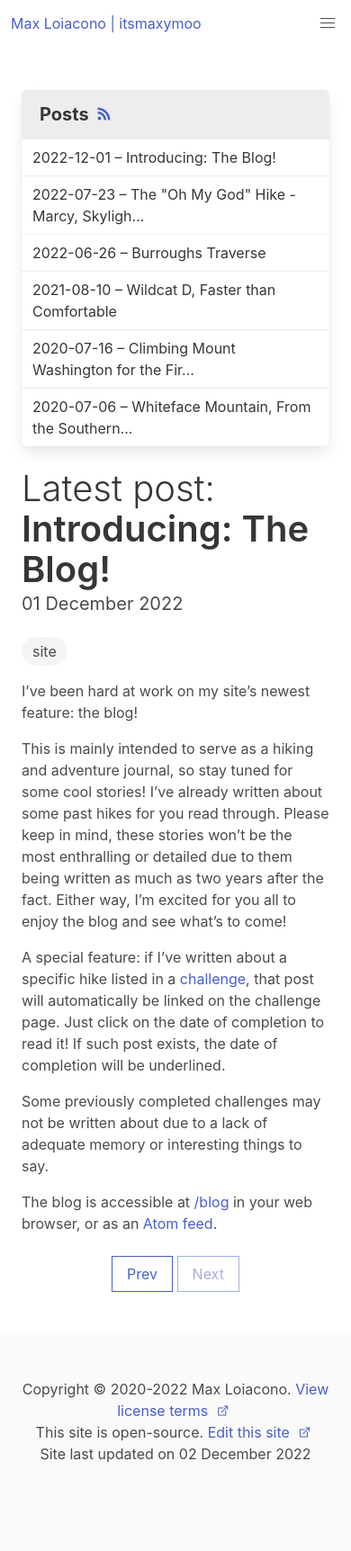
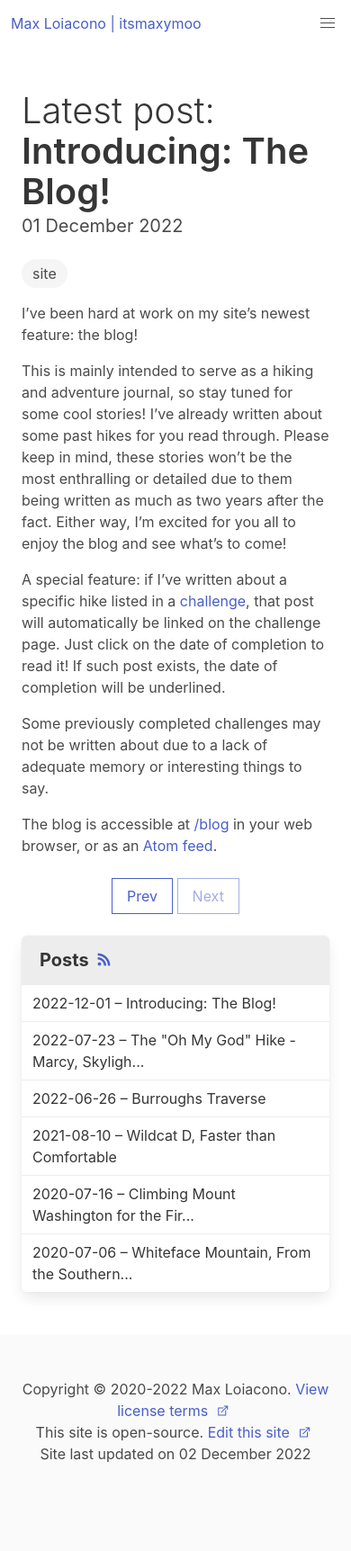
Before and after one commit to itsmaxymoo/itsmaxymoo.com, a Jekyll site: the page built from blog.html, in a window 390 px wide. Shown: the whole page at 90% size. Built offline with Jekyll 4.4.1, drawn with Linux system fonts in a browser that asks for light colours.

Commit message:
reverse columns for blog on mobile

```diff
--- a/_layouts/blog.html
+++ b/_layouts/blog.html
@@ -5,7 +5,7 @@ layout: base
 {% assign latest_post = site.posts.last %}
 
 <section class="section">
-	<div class="columns is-centered">
+	<div class="columns is-centered reverse-columns-mobile">
 
 		<div class="column is-3">
 			{% include post_list.html posts=site.posts %}
--- a/_sass/style.sass
+++ b/_sass/style.sass
@@ -48,3 +48,9 @@ a.disabled
 
 	&:hover
 		color: $disabled-color
+
+// Class to swap columns on mobile
+@media(max-width: 767px)
+	.reverse-columns-mobile
+		flex-direction: column-reverse
+		display: flex
```
